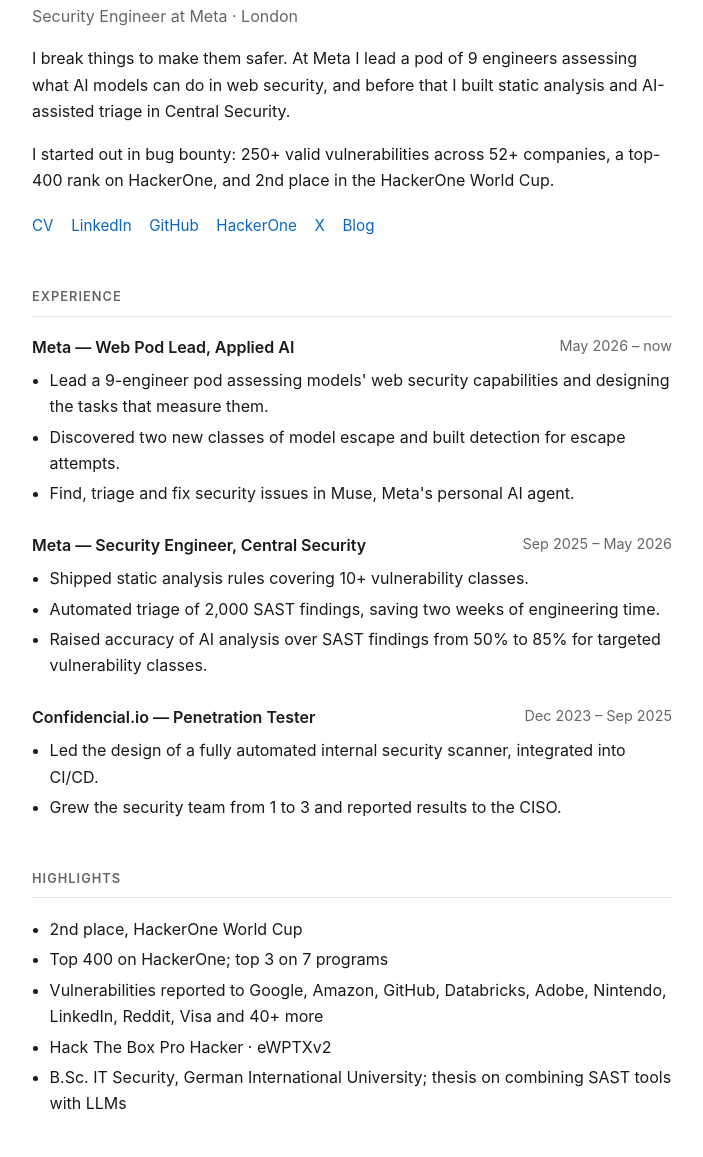
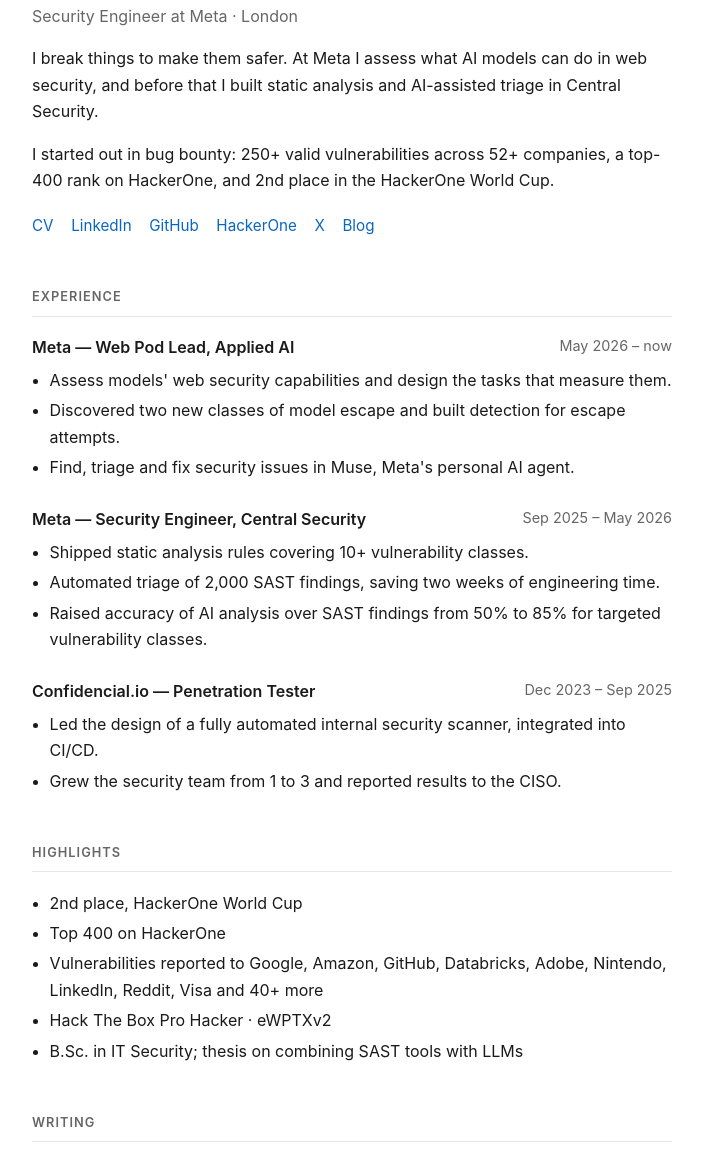
Before and after one commit to ParsianNight/parsiannight.github.io, a plain HTML site: page index.html in a window 1280 px wide. Shown: the part 97-1254 px from the top of the page, without its empty margins (288-991 px from the left). Drawn offline with Linux system fonts and the light colour scheme.

Commit message:
Trim pod size, program ranking and university name
Co-Authored-By: Claude Opus 5.5 <noreply@anthropic.com>
Claude-Session: https://claude.ai/code/session_01YJHFpZq8L5wcpvxaeV5JXT

```diff
--- a/index.html
+++ b/index.html
@@ -18,7 +18,7 @@
   <header class="intro">
     <h1>Omar Abdelrazik</h1>
     <p class="role">Security Engineer at Meta &middot; London</p>
-    <p>I break things to make them safer. At Meta I lead a pod of 9 engineers assessing what AI models can do in web security, and before that I built static analysis and AI-assisted triage in Central Security.</p>
+    <p>I break things to make them safer. At Meta I assess what AI models can do in web security, and before that I built static analysis and AI-assisted triage in Central Security.</p>
     <p>I started out in bug bounty: 250+ valid vulnerabilities across 52+ companies, a top-400 rank on HackerOne, and 2nd place in the HackerOne World Cup.</p>
     <div class="links">
       <a href="assets/Omar_Abdelrazik_CV.pdf">CV</a>
@@ -36,7 +36,7 @@
     <div class="job">
       <div class="job-head"><strong>Meta — Web Pod Lead, Applied AI</strong><span class="when">May 2026 – now</span></div>
       <ul>
-        <li>Lead a 9-engineer pod assessing models' web security capabilities and designing the tasks that measure them.</li>
+        <li>Assess models' web security capabilities and design the tasks that measure them.</li>
         <li>Discovered two new classes of model escape and built detection for escape attempts.</li>
         <li>Find, triage and fix security issues in Muse, Meta's personal AI agent.</li>
       </ul>
@@ -64,10 +64,10 @@
     <h2>Highlights</h2>
     <ul class="plain">
       <li>2nd place, HackerOne World Cup</li>
-      <li>Top 400 on HackerOne; top 3 on 7 programs</li>
+      <li>Top 400 on HackerOne</li>
       <li>Vulnerabilities reported to Google, Amazon, GitHub, Databricks, Adobe, Nintendo, LinkedIn, Reddit, Visa and 40+ more</li>
       <li>Hack The Box Pro Hacker &middot; eWPTXv2</li>
-      <li>B.Sc. IT Security, German International University; thesis on combining SAST tools with LLMs</li>
+      <li>B.Sc. in IT Security; thesis on combining SAST tools with LLMs</li>
     </ul>
   </section>
 
```
